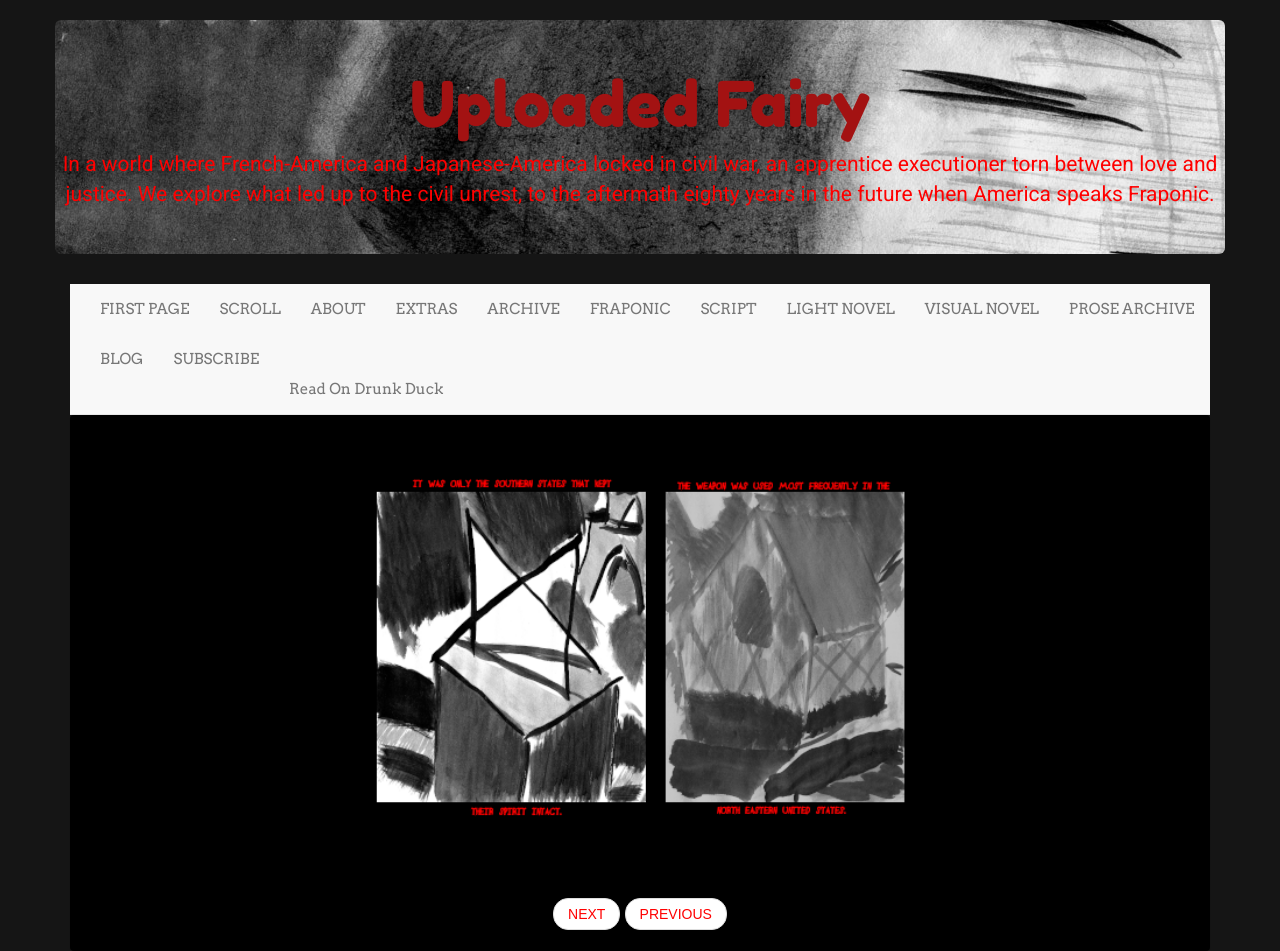
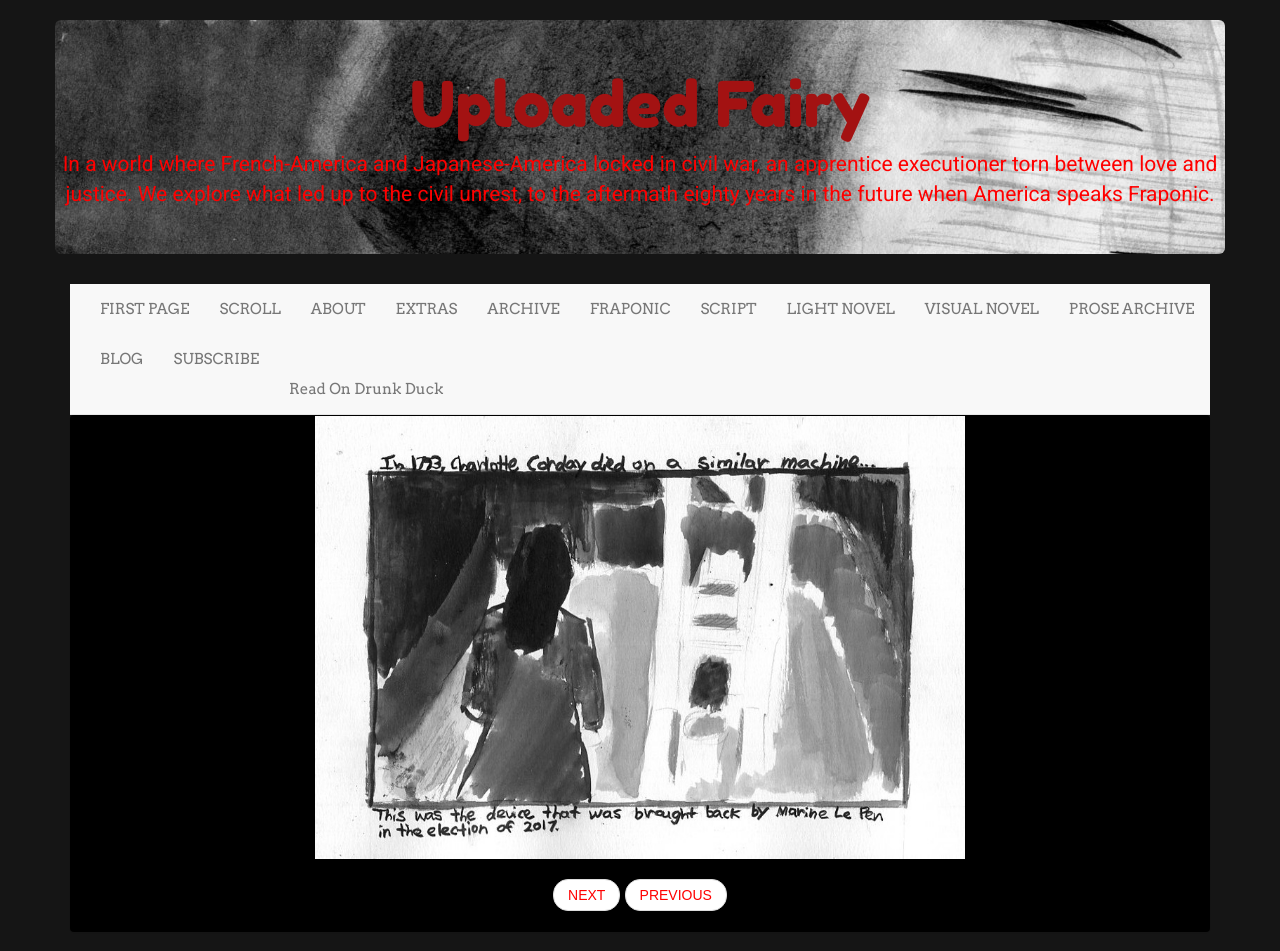
Before and after one commit to LWFlouisa/UploadedFairy, a Jekyll site: the page built from _posts/2021-08-07-page4.md, in a window 1280 px wide. Built offline with Jekyll 4.4.1, drawn with Linux system fonts in a browser that asks for light colours; nearby versions of some CDN libraries.

Commit message:
Update 2021-08-07-page4.md

```diff
--- a/_posts/2021-08-07-page4.md
+++ b/_posts/2021-08-07-page4.md
@@ -5,4 +5,4 @@ title: Southern Spirit
 categories: page
 permalink: /004
 ---
-![PAGE FOUR]({{ site.url }}/pages/pagetest4.png)
+![PAGE THREE]({{ site.url }}/finished_pages/page4.jpg)
```
